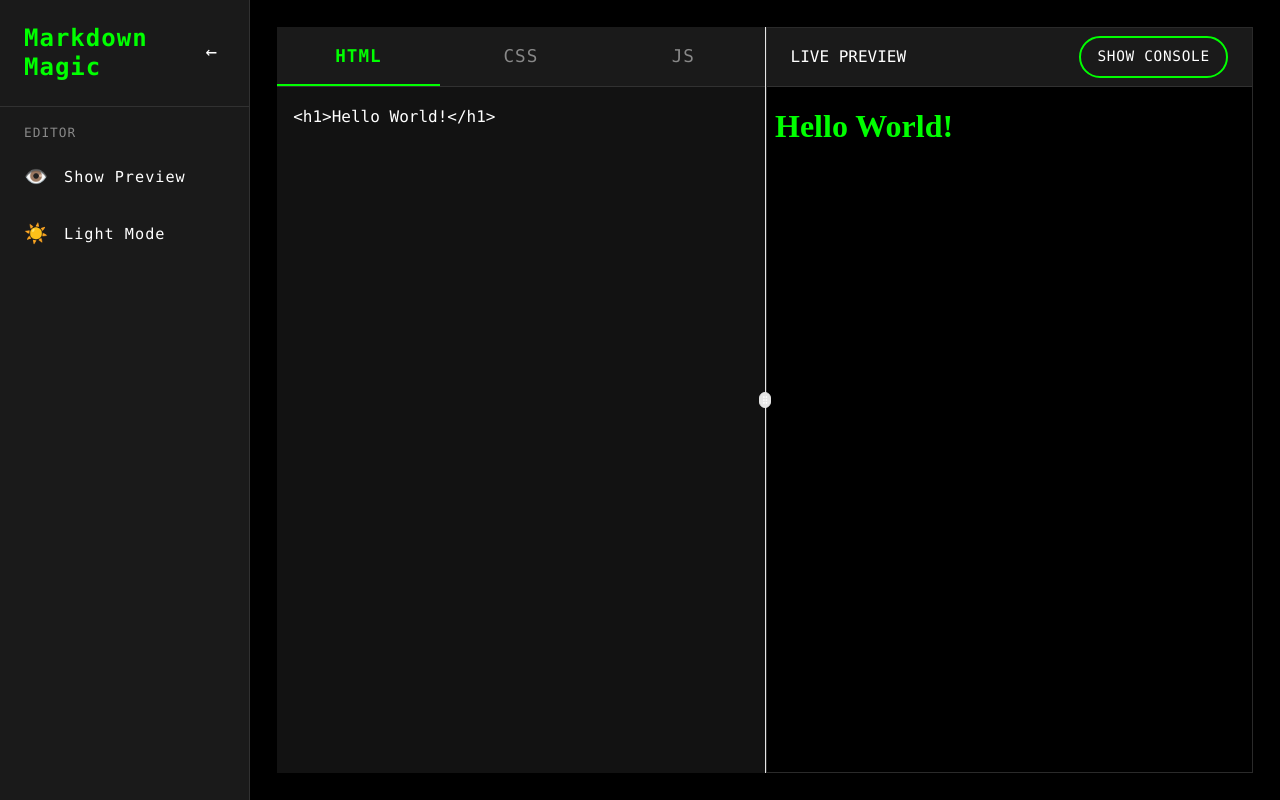
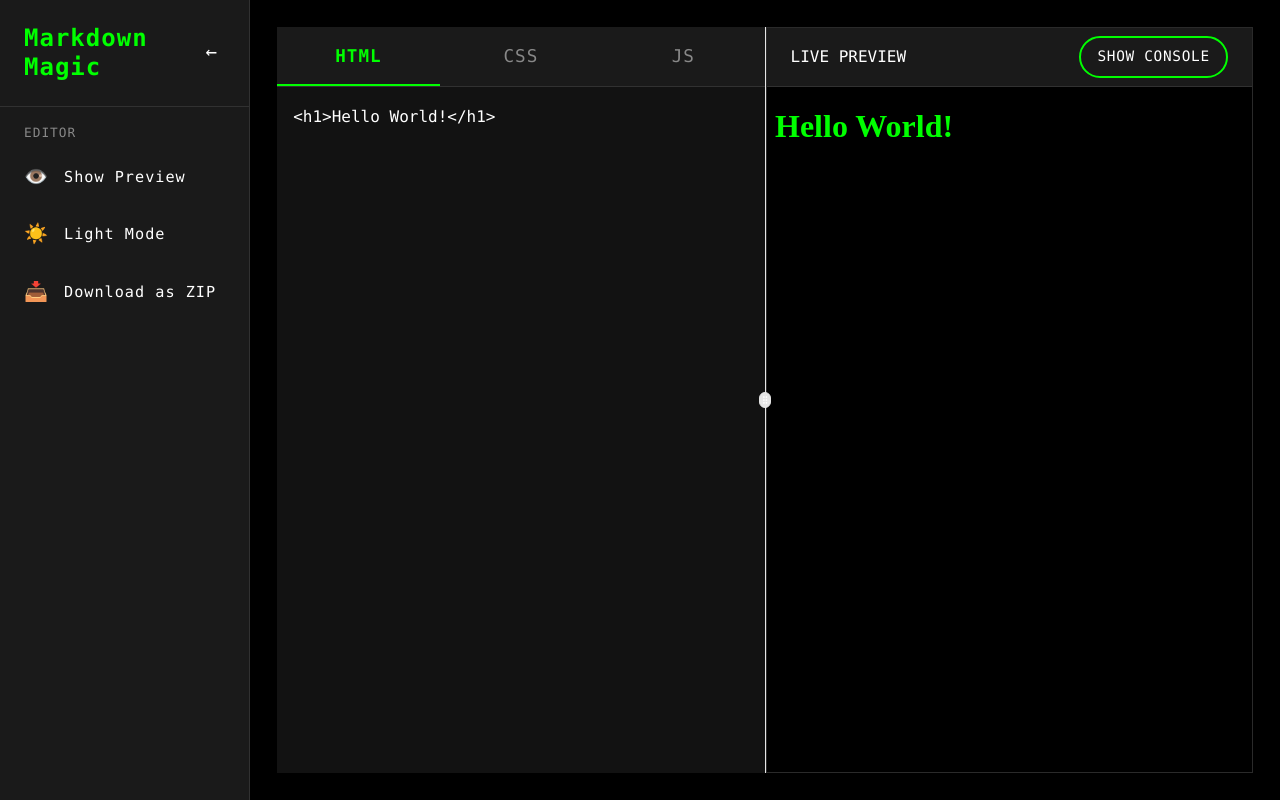
Before and after one commit to VIDHITTS/Markdown-Magic, a React (Vite) app: page / in a window 1280 px wide. Built offline with nearby package versions, Linux system fonts and the light colour scheme.

Commit message:
added a download option

```diff
--- a/package.json
+++ b/package.json
@@ -20,6 +20,8 @@
     "bootstrap": "^5.3.5",
     "class-variance-authority": "^0.7.1",
     "clsx": "^2.1.1",
+    "file-saver": "^2.0.5",
+    "jszip": "^3.10.1",
     "lucide-react": "^0.503.0",
     "motion": "^12.9.2",
     "react": "^19.0.0",
--- a/src/App.jsx
+++ b/src/App.jsx
@@ -10,6 +10,8 @@ import UserEditor from "./components/UserEditor.jsx";
 import Output from "./components/Output.jsx";
 import Sidebar from "./components/Sidebar.jsx";
 import "./App.css";
+import JSZip from "jszip"
+import { saveAs } from "file-saver"
 
 export default function App() {
   const [htmlcode, sethtmlcode] = useState("<h1>Hello World!</h1>");
@@ -57,6 +59,17 @@ export default function App() {
     else setjscode(e.target.value);
   };
 
+  const downloadZip=()=>{
+    const zip=new JSZip()
+    zip.file("index.html",htmlcode)
+    zip.file("style.css",csscode)
+    zip.file("script.js",jscode)
+    zip.generateAsync({type:"blob"}).then(content=>{
+      saveAs(content,"project.zip")
+    })
+  }
+
+
   return (
     <div className="app-container">
       <Sidebar
@@ -64,6 +77,7 @@ export default function App() {
         setdarktheme={setdarktheme}
         showonlypreview={showonlypreview}
         setshowpreview={setshowpreview}
+        downloadZip={downloadZip}
       />
       <div className="main-content">
         {showonlypreview ? (
--- a/src/components/Sidebar.jsx
+++ b/src/components/Sidebar.jsx
@@ -1,7 +1,7 @@
 import React, { useState } from "react";
 import "./Sidebar.css";
 
-const Sidebar = ({ dark, setdarktheme, showonlypreview, setshowpreview }) => {
+const Sidebar = ({ dark, setdarktheme, showonlypreview, setshowpreview,downloadZip }) => {
   const [isCollapsed, setIsCollapsed] = useState(false);
 
   return (
@@ -46,6 +46,12 @@ const Sidebar = ({ dark, setdarktheme, showonlypreview, setshowpreview }) => {
                 </span>
               </button>
             </li>
+            <li className="nav-item">
+              <button onClick={downloadZip} className="nav-link">
+                <span className="nav-icon">📥</span>
+                <span className="nav-text">Download as ZIP</span>
+              </button>
+            </li>
           </ul>
         </div>
       </nav>
```
Also changed, not shown: 1 other file (tests, documents, lock files or other folders).
